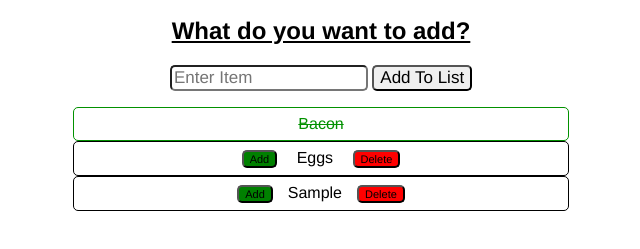
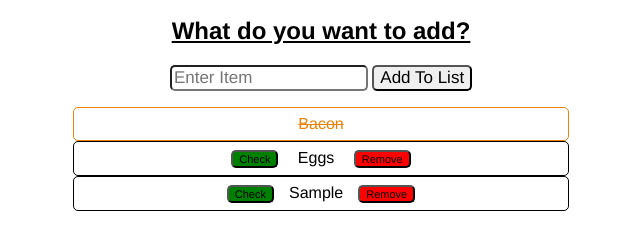
Before and after one commit to brissettdwayne/shopping-list, a plain HTML site: page index.html in a window 1280 px wide. Both pictures are taken after typing "Sample" into the empty fields and a click on the button "Add To List". Shown: the part 101-350 px from the top of the page, without its empty margins (319-959 px from the left). Drawn offline with nearby package versions, Linux system fonts and the light colour scheme.

Commit message:
Finished Project

```diff
--- a/css/main.css
+++ b/css/main.css
@@ -30,7 +30,7 @@ ul {
 }
 .check {
 	text-decoration: line-through;
-	color: #029100;
+	color: #E8840C;
 }
 .add {
 	background-color: green;
--- a/index.html
+++ b/index.html
@@ -22,9 +22,9 @@
                 <ul>
                     <li class="check">Bacon</li>
                     <li class="not-done">
-                        <button class="add">Add</button>
+                        <button class="add">Check</button>
                         Eggs
-                        <button class="delete">Delete</button>
+                        <button class="delete">Remove</button>
                     </li>
                 </ul>
             </div>
--- a/js/app.js
+++ b/js/app.js
@@ -5,7 +5,7 @@ $(document).ready(function () {
 		$('input#text-box').val("");
 
 } else {
-	$('ul').append('<li class="not-done"><button class="add">Add</button>' + $("input#text-box").val() + '<button class="delete">Delete</button>' + '</li>')
+	$('ul').append('<li class="not-done"><button class="add">Check</button>' + $("input#text-box").val() + '<button class="delete">Remove</button>' + '</li>')
 	$('input#text-box').val("");
 	$('#enter-info').hide();
 };
@@ -14,4 +14,7 @@ $(document).ready(function () {
 		$(this).closest('li').toggleClass('check not-done');
 		$(this).remove();
 	});
+	$('ul').on('click', '.delete', function() {
+		$(this).closest('li').remove();
+	});
 });
```
